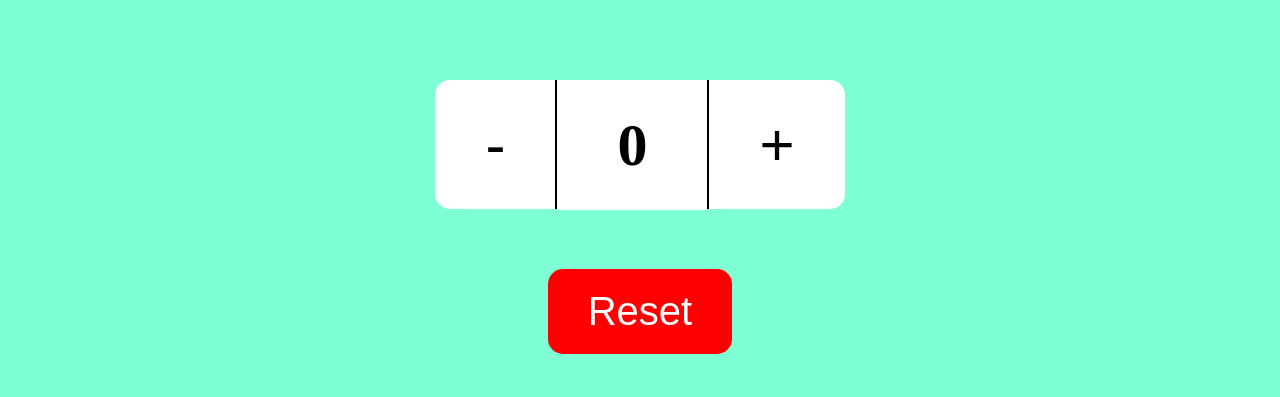
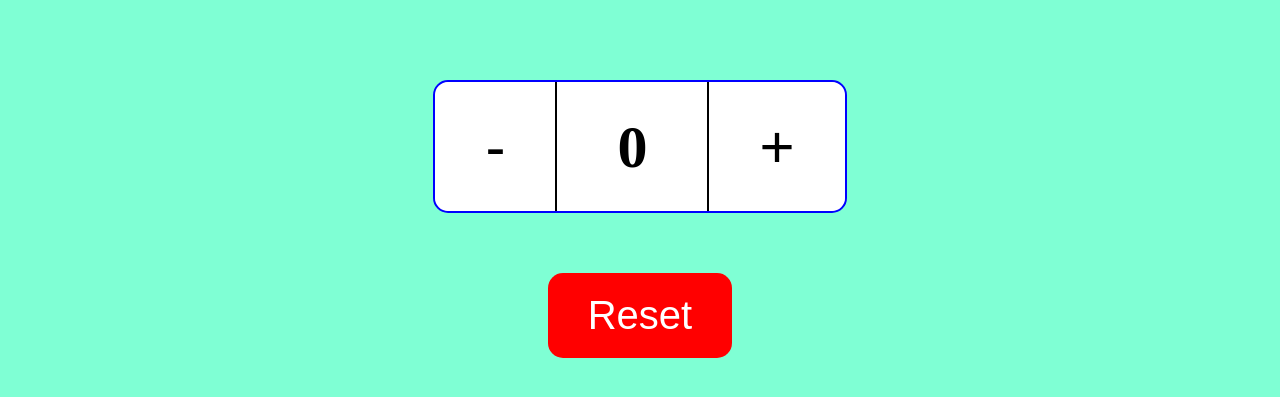
Before and after one commit to goel-stu-amrit/counterApp, a React app: page / in a window 1280 px wide. Shown: the part 211-608 px from the top of the page. Built offline with nearby package versions, Linux system fonts and the light colour scheme.

Commit message:
added border accoss the buttons

```diff
--- a/src/index.css
+++ b/src/index.css
@@ -20,9 +20,16 @@ h1{
 .count-container{
   margin-top: 100px;
 }
+
+.button-wrapper{
+  width: fit-content;
+  background-color: white;
+  border-radius: 15px;
+  border: 2px solid blue;
+  margin: 0 auto;
+}
 .count-container span{
-  background-color: white;
-  padding: 32px 60px;
+  padding: 30px 60px;
   font-size: 60px;
   font-weight: bold;
 }
--- a/src/index.js
+++ b/src/index.js
@@ -21,9 +21,11 @@ class App extends React.Component{
       <div className='App'>
         <h1>Increment / Decrement Counter</h1>
         <div className='count-container'>
-          <button className='minus' onClick={this.minusOne}>-</button>
-          <span className='count'>{count}</span>
-          <button className='plus' onClick= {this.plusOne}>+</button>
+          <div className = 'button-wrapper'>
+            <button className='minus' onClick={this.minusOne}>-</button>
+            <span className='count'>{count}</span>
+            <button className='plus' onClick= {this.plusOne}>+</button>
+          </div>
         </div>
         <button className='reset' onClick={this.resetToZer0}>Reset</button>
       </div>
```
